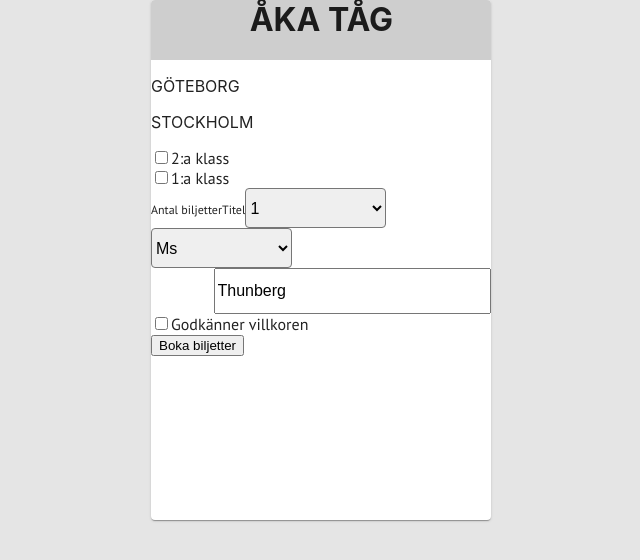
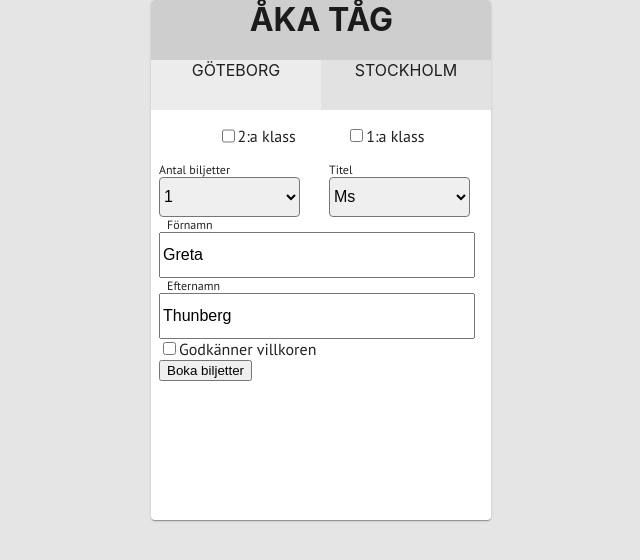
Before and after one commit to Sarahmaliin/kunskapskontroll-1-Sarah-K, a React (Create React App) app: page / in a window 1280 px wide. Shown: the top 560 px of the page, without its empty margins (319-959 px from the left). Built offline with nearby package versions, Linux system fonts and the light colour scheme.

Commit message:
fixat så skriver ut värden vid console.log

```diff
--- a/src/App.css
+++ b/src/App.css
@@ -17,7 +17,12 @@ html{
   margin: 0rem;
   display: grid;
   width: 100%;
-  grid-template-areas: ;
+}
+
+.ClassChoice{
+  padding: 1rem;
+  display: flex;
+  justify-content: space-evenly;
 }
 
 
@@ -38,7 +43,18 @@ html{
 
 .Nameform{
   display: grid;
+}
 
+.FirstNameField, .LastNameField{
+  width: 19.25rem;
+}
+
+.Nameform{
+  display: flex;
+  flex-direction: column;
+  flex-wrap: wrap;
+  justify-content: center;
+  margin-left: .5rem;
 }
 
 .DropDown{
@@ -46,10 +62,12 @@ html{
   height: 2.5rem;
   font-size: 1rem;
   border-radius: .25rem;
+  margin-left: .5rem;
 }
 
 .small-text{
   font-size: .75rem;
+  margin-left: .5rem;
 }
 
 label{
@@ -59,7 +77,7 @@ label{
 .DropSelect{
   display: grid;
   grid-template-areas: "many many title title"
-  "DropDown-tickets DropDown-tickets DropDown-title DropDown-title"
+  "DropDown-tickets DropDown-tickets DropDown-title DropDown-title";
 }
 
 .many{
@@ -101,3 +119,58 @@ label{
 .LastNameField{
   grid-area: LastNameField;
 }
+
+.StäderSection{
+  display: flex;
+  justify-content: center;
+  align-items: center;
+}
+
+.Gbg{
+  background-color: #ECECEC;
+  min-width: 50%;
+  min-height: 3.1rem;
+  margin: 0;
+  font-size: 1rem;
+  text-align: center;
+}
+
+.Sthlm{
+  background-color: #E2E2E2;
+  min-width: 50%;
+  min-height: 3.1rem;
+  margin: 0;
+  text-align: center;
+  font-size: 1rem;
+}
+
+.Grid-area-DD{
+  display: grid;
+  grid-template-areas: "antal antal titel titel"
+  "DropDown-tickets DropDown-tickets DropDown-title DropDown-title";
+}
+
+.antal{
+  grid-area: antal;
+}
+
+.titel{
+  grid-area: titel;
+}
+
+.DropDown-tickets{
+  grid-area: DropDown-tickets;
+}
+
+.DropDown-title{
+  grid-area: DropDown-title;
+}
+
+.Class2{
+  display: flex;
+  justify-content: flex-start;
+}
+
+.Approve, .DoneBtn{
+  margin-left: 0.5rem;
+}
--- a/src/App.js
+++ b/src/App.js
@@ -2,24 +2,27 @@ import React, { useState } from 'react'
 import Card from '@material-ui/core/Card';
 import './App.css';
 import ClassChoice from './Components/ClassChoice';
+import NameForm from './Components/NameForm';
+import ApproveTerms from './Components/ApproveTerms';
+import DoneBtn from './Components/DoneBtn';
+import DropDown from './Components/DropDown'
+
 
 function App() {
   const [state, setState] = useState({
-    Åka: "ÅKA TÅG",
-    Gbg: "GÖTEBORG",
-    Sthlm: "STOCKHOLM"
+
 })
 
 
   return (
     <div className="App">
       <Card className="Card">
-        <h1 className="Rubrik">{state.Åka} </h1>
+        <h1 className="Rubrik">ÅKA TÅG</h1>
         <section className="StäderSection">
-        <p className="Gbg">{state.Gbg} </p>
-        <p className="Sthlm">{state.Sthlm} </p>
+        <p className="Gbg">GÖTEBORG</p>
+        <p className="Sthlm">STOCKHOLM</p>
         </section>
-        <ClassChoice className="Class" />
+          <ClassChoice className="Class" />
         {/*
         Åka tåg del
         städer
@@ -28,7 +31,9 @@ function App() {
         godkänner vilkor
         boka biljett knapp */}
       </Card>
+
     </div>
+
   );
 }
 
--- a/src/Components/ApproveTerms.js
+++ b/src/Components/ApproveTerms.js
@@ -1,9 +1,10 @@
 import React, { Component } from 'react';
-import DoneBtn from './DoneBtn'
+import DoneBtn from './DoneBtn';
+import reactDOM from 'react-dom';
 
 class ApproveTerms extends Component {
-        constructor(){
-            super();
+        constructor(props){
+            super(props);
             this.state ={
             approve: false
         }
@@ -27,11 +28,10 @@ class ApproveTerms extends Component {
             <label>Godkänner villkoren</label>
         </section>
 
-        < DoneBtn className="Done-btn" okey={this.state.approve}/>
+        <DoneBtn class={this.props.class} tickets={this.props.tickets} title={this.props.title} firstName={this.props.firstName} lastName={this.props.lastName} approved={this.state.approve}/>
         </>
      );
     }
 
 }
-
 export default ApproveTerms;
--- a/src/Components/ClassChoice.js
+++ b/src/Components/ClassChoice.js
@@ -2,42 +2,45 @@ import React, { Component } from 'react';
 import DoneBtn from './DoneBtn';
 import DropDown from './DropDown';
 
+
+
 class ClassChoice extends Component{
-    constructor(){
-        super();
+    constructor(props){
+        super(props);
         this.state ={
-        second: false,
-        first: false
+        class: 1
     }}
 
     HandleChange = (e) =>{
-        const value =
-        e.target.type === "checkbox" ? e.target.checked : e.target.value;
-        this.setState({
-            ...this.state,
-            [e.target.name] : value
-        });
+        if(e.target.id === "2"){
+            this.setState({
+                class: 2
+            })
+        } else{
+            this.setState({
+                class: 1
+            })
+        }
     }
 
 
     render() {
         return (
         <>
+
         <section className="ClassChoice">
             <section className="Class2">
-            <input className="RoundBox" type="checkbox" name="second" checked={this.state.second} onChange={this.HandleChange}></input>
+            <input id="2" className="RoundBox" type="checkbox" name="second" checked={this.state.second} onChange={this.HandleChange} ></input>
             <label>2:a klass</label>
             </section>
             <section className="Class1">
-               <input className="RoundBox" type="checkbox" name="first" checked={this.state.first} onChange={this.HandleChange} ></input>
+               <input id="1" className="RoundBox" type="checkbox" name="first" checked={this.state.first} onChange={this.HandleChange} ></input>
             <label>1:a klass</label>
             </section>
         </section>
-
-        < DropDown className="DropDown" second={this.state.second} first={this.state.first} />
+        <DropDown class={this.state.class}/>
         </>
      );
     }
-
 }
 export default ClassChoice;
--- a/src/Components/DoneBtn.js
+++ b/src/Components/DoneBtn.js
@@ -1,24 +1,15 @@
-import React, { Component } from 'react';
+import React from 'react';
 
-class DoneBtn extends Component {
-    constructor(props) {
-        super(props);
-        this.state = {
-            Done: false
-         }
-    }
+function DoneBtn (props){
 
-    render() {
-        return (
+
+            return (
             <section>
-                <>
-                <button className="DoneBtn" onClick={() => this.setState({ Done: true})}>Boka biljetter</button>
-                </>
+                <button className="DoneBtn" onClick={() => {console.log(props.class, props.tickets, props.title, props.firstName, props.lastName, props.approved)}}>Boka biljetter</button>
+            </section>
+         );
 
-            </section>
+        }
 
-         );
-    }
-}
 
 export default DoneBtn;
--- a/src/Components/DropDown.js
+++ b/src/Components/DropDown.js
@@ -6,7 +6,7 @@ class DropDown extends Component{
         super(props);
         this.state ={
             tickets: "1",
-            title: "Ms"
+            title: "Ms",
         }
     }
 
@@ -37,13 +37,12 @@ class DropDown extends Component{
                   <option value="Non-Binary">Non-Binary</option>
               </select>
             </section>
-
-                <NameForm className="Name" ticket={this.state.tickets} title={this.state.title} />
+            <NameForm class={this.props.class} tickets={this.state.tickets} title={this.state.title}/>
               </>
            );
+
         }
 
       }
 
-
   export default DropDown;
--- a/src/Components/NameForm.js
+++ b/src/Components/NameForm.js
@@ -27,7 +27,7 @@ import ApproveTerms from './ApproveTerms';
                 <label className="small-text LastName">Efternamn</label>
                 <input className="Name LastNameField" type="text" name="lastName" value={this.state.lastName} onChange={this.HandleChange}></input>
             </form>
-            <ApproveTerms className="Approve" firstName={this.state.firstName} lastName={this.state.lastName} />
+            <ApproveTerms class={this.props.class} tickets={this.props.tickets} title={this.props.title} firstName={this.state.firstName} lastName={this.state.lastName}/>
             </>
             )
         }
```
Also changed, not shown: src/Components/Testing.js (added).
